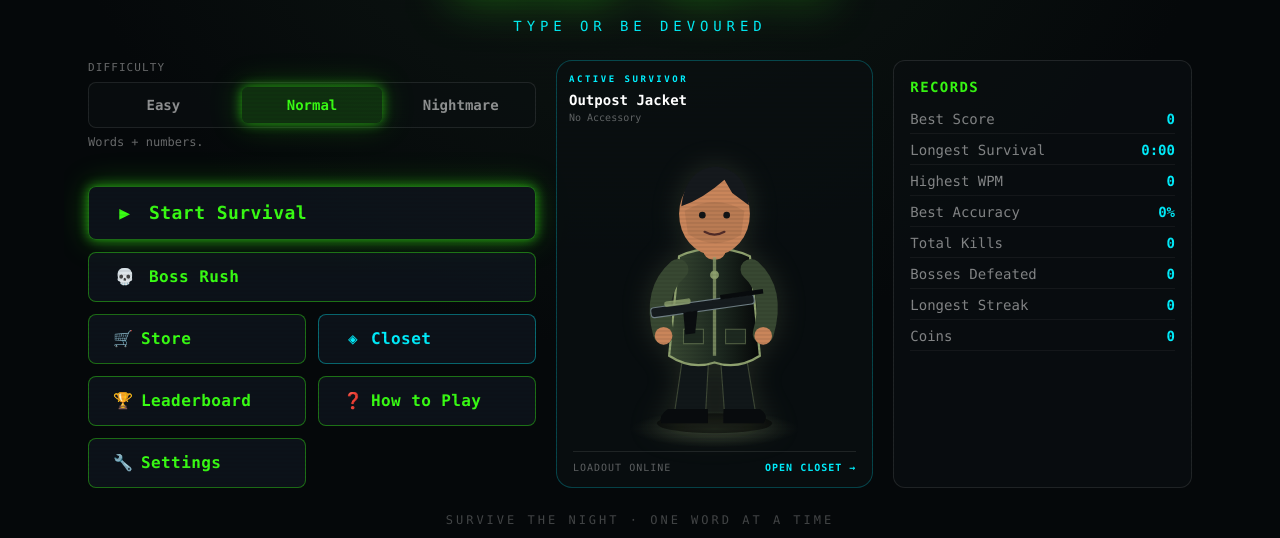
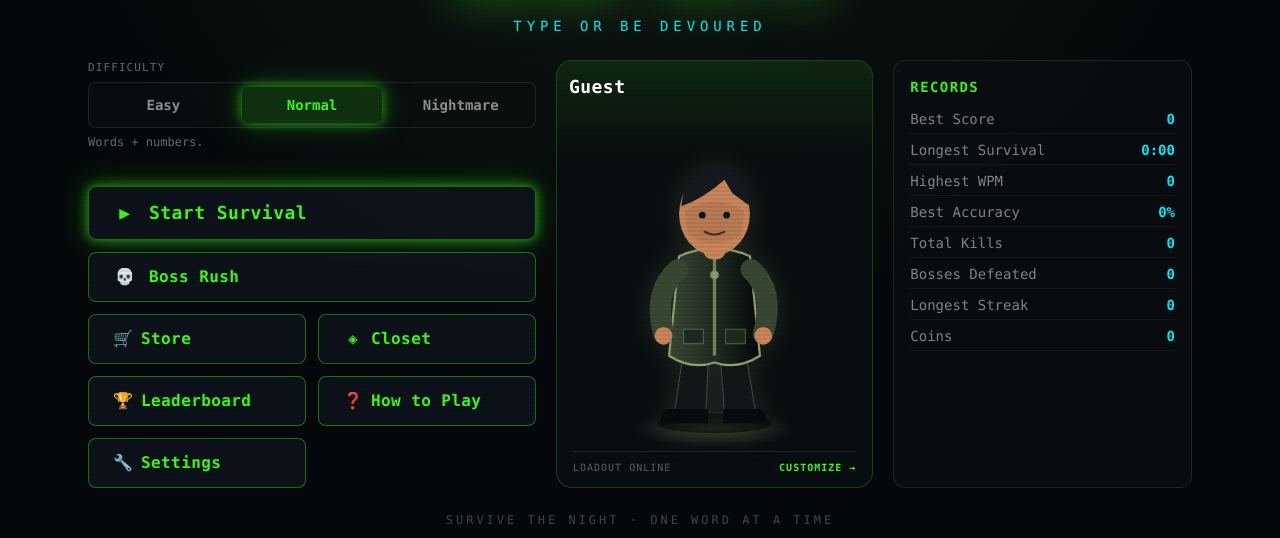
Before and after one commit to alfonza1/last-words-game, a React (Vite) app in the folder client/: page / in a window 1280 px wide. Shown: the part 168-706 px from the top of the page. Built offline with nearby package versions, Linux system fonts and the light colour scheme; no server answers.

Commit message:
client: refine survivor navigation

```diff
--- a/client/src/App.tsx
+++ b/client/src/App.tsx
@@ -57,6 +57,7 @@ export default function App() {
     [toast],
   );
   const [screen, setScreen] = useState<Screen>('menu');
+  const [storeReturn, setStoreReturn] = useState<'menu' | 'closet'>('menu');
   const [username, setUsername] = useState<string>('');
   const [signInReason, setSignInReason] = useState<string | undefined>(undefined);
   const [signInReturn, setSignInReturn] = useState<Screen>('menu');
@@ -144,6 +145,11 @@ export default function App() {
     setSignInReason(reason);
     setSignInReturn(screenRef.current === 'signin' ? 'menu' : screenRef.current);
     setScreen('signin');
+  }, []);
+
+  const openStore = useCallback((returnTo: 'menu' | 'closet') => {
+    setStoreReturn(returnTo);
+    setScreen('upgrades');
   }, []);
 
   const persistSettings = useCallback((s: Settings) => {
@@ -417,7 +423,7 @@ export default function App() {
             onBuyCosmetic={buyCosmetic}
             onBuyCoinPack={buyCoinPack}
             onRequireSignIn={() => requireSignIn('Sign in to securely buy from our store — safe checkout with Stripe.')}
-            onBack={() => setScreen('menu')}
+            onBack={() => setScreen(storeReturn)}
           />
         );
       case 'closet':
@@ -427,7 +433,7 @@ export default function App() {
             ownedCosmetics={cosmetics}
             signedIn={signedIn}
             onEquip={equipCharacter}
-            onOpenStore={() => setScreen('upgrades')}
+            onOpenStore={() => openStore('closet')}
             onBack={() => setScreen('menu')}
           />
         );
@@ -461,8 +467,9 @@ export default function App() {
             stats={stats}
             difficulty={settings.difficulty}
             character={character}
+            username={username || (signedIn ? 'Survivor' : 'Guest')}
             onStart={chooseMode}
-            onNav={(scr) => setScreen(scr)}
+            onNav={(scr) => (scr === 'upgrades' ? openStore('menu') : setScreen(scr))}
             onDifficulty={setDifficulty}
           />
         );
@@ -484,6 +491,7 @@ export default function App() {
     stats,
     signedIn,
     username,
+    storeReturn,
     signInReason,
     signInReturn,
     handleGameOver,
@@ -503,6 +511,7 @@ export default function App() {
     setDifficulty,
     setMap,
     requireSignIn,
+    openStore,
   ]);
 
   // Silence ambience whenever we are not in a game.
--- a/client/src/components/CharacterAvatar.tsx
+++ b/client/src/components/CharacterAvatar.tsx
@@ -7,7 +7,7 @@ interface Props {
   armed?: boolean;
 }
 
-export function CharacterAvatar({ character, className = '', armed = true }: Props) {
+export function CharacterAvatar({ character, className = '', armed = false }: Props) {
   const skin = skinColor(character.skinTone);
   const hair = hairColor(character.hairColor);
   const outfit = OUTFIT_PALETTES[character.outfit] ?? OUTFIT_PALETTES['outfit-field'];
--- a/client/src/components/MainMenu.tsx
+++ b/client/src/components/MainMenu.tsx
@@ -3,12 +3,12 @@ import { formatTime } from '../lib/utils';
 import { DIFFICULTY_CONFIGS } from '../game/difficulty';
 import { AdBanner } from './AdBanner';
 import { CharacterAvatar } from './CharacterAvatar';
-import { cosmeticByKey } from '../data/cosmetics';
 
 interface Props {
   stats: GameStats;
   difficulty: Difficulty;
   character: CharacterLoadout;
+  username: string;
   onStart: (mode: GameMode) => void;
   onNav: (screen: 'upgrades' | 'closet' | 'howto' | 'settings' | 'leaderboard') => void;
   onDifficulty: (d: Difficulty) => void;
@@ -21,9 +21,7 @@ const DIFF_BLURB: Record<Difficulty, string> = {
   nightmare: 'Words, numbers & symbols — exact case. Earn 2× coins. Enter if you dare.',
 };
 
-export function MainMenu({ stats, difficulty, character, onStart, onNav, onDifficulty }: Props) {
-  const outfit = cosmeticByKey(character.outfit);
-  const accessory = cosmeticByKey(character.accessory);
+export function MainMenu({ stats, difficulty, character, username, onStart, onNav, onDifficulty }: Props) {
   return (
     <div className="crt relative mx-auto flex h-full w-full max-w-6xl flex-col items-center justify-start gap-6 overflow-y-auto px-6 pb-10 pt-16 lg:justify-center lg:p-6">
       <div className="text-center">
@@ -67,7 +65,7 @@ export function MainMenu({ stats, difficulty, character, onStart, onNav, onDiffi
               <button className="menu-btn text-base" onClick={() => onNav('upgrades')}>
                 <span className="mr-2 inline-block w-5 text-center">🛒</span>Store
               </button>
-              <button className="menu-btn border-neon-cyan/40 text-base text-neon-cyan" onClick={() => onNav('closet')}>
+              <button className="menu-btn text-base" onClick={() => onNav('closet')}>
                 <span className="mr-2 inline-block w-5 text-center">◈</span>Closet
               </button>
               <button className="menu-btn text-base" onClick={() => onNav('leaderboard')}>
@@ -86,18 +84,20 @@ export function MainMenu({ stats, difficulty, character, onStart, onNav, onDiffi
         {/* Equipped survivor */}
         <button
           onClick={() => onNav('closet')}
-          className="group relative min-h-[360px] overflow-hidden rounded-2xl border border-neon-cyan/25 bg-ink-800/75 text-left transition hover:border-neon-cyan/70 hover:shadow-[0_0_28px_rgba(0,240,255,0.2)]"
+          className="group relative min-h-[360px] overflow-hidden rounded-2xl border border-neon-green/25 bg-ink-800/75 text-left transition hover:border-neon-green/70 hover:shadow-neon"
         >
-          <div className="absolute inset-x-0 top-0 h-24 bg-gradient-to-b from-neon-cyan/12 to-transparent" />
+          <div className="absolute inset-x-0 top-0 h-24 bg-gradient-to-b from-neon-green/10 to-transparent" />
           <div className="absolute left-3 top-3 z-10">
-            <div className="text-[9px] font-black uppercase tracking-[0.28em] text-neon-cyan">Active survivor</div>
-            <div className="mt-1 text-sm font-bold text-white">{outfit?.name}</div>
-            <div className="text-[10px] text-white/35">{accessory?.name}</div>
+            <div className="max-w-[220px] truncate text-lg font-black tracking-wide text-white">{username}</div>
           </div>
-          <CharacterAvatar character={character} className="absolute inset-x-0 bottom-9 mx-auto h-[310px] w-[245px] transition group-hover:scale-[1.025]" />
+          <CharacterAvatar
+            character={character}
+            armed={false}
+            className="absolute inset-x-0 bottom-9 mx-auto h-[310px] w-[245px] transition group-hover:scale-[1.025]"
+          />
           <div className="absolute inset-x-4 bottom-3 flex items-center justify-between border-t border-white/10 pt-2 text-[10px] uppercase tracking-widest">
             <span className="text-white/35">Loadout online</span>
-            <span className="font-bold text-neon-cyan">Open Closet →</span>
+            <span className="font-bold text-neon-green">Customize →</span>
           </div>
         </button>
 
```
